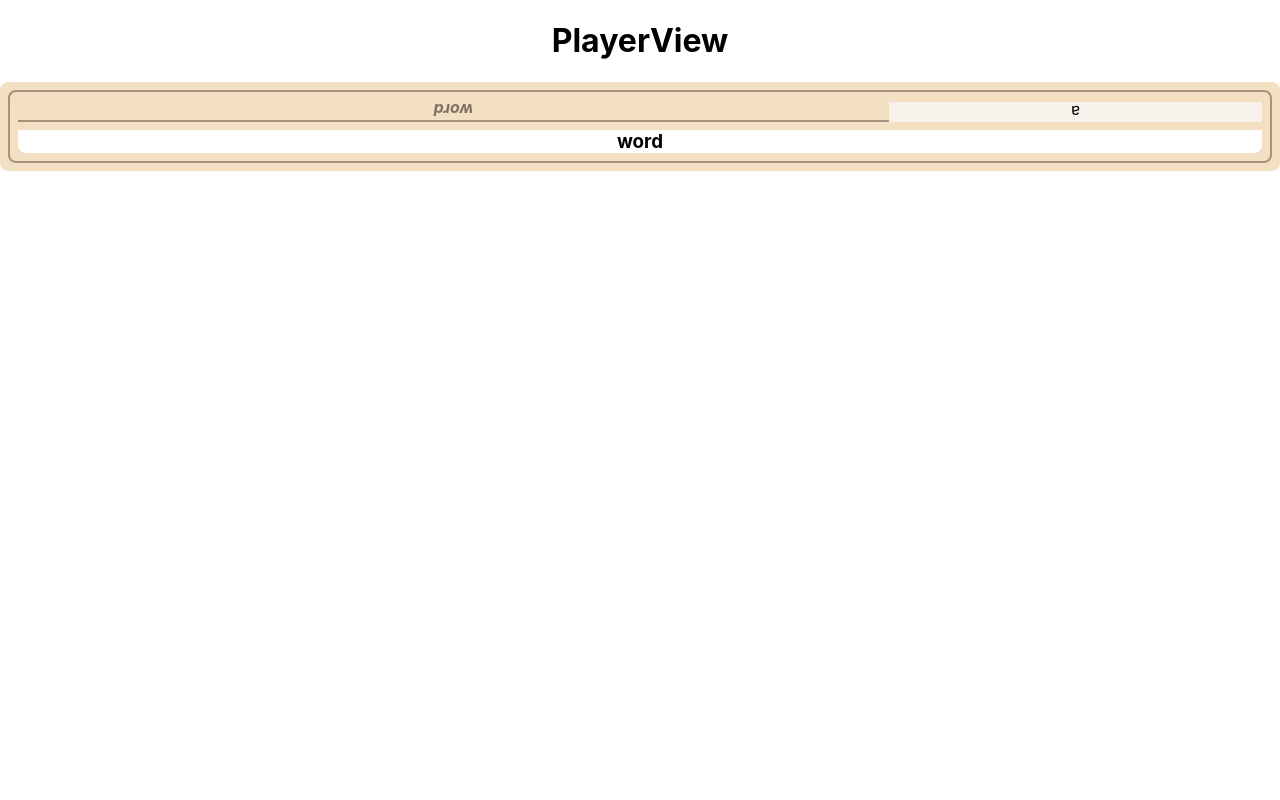
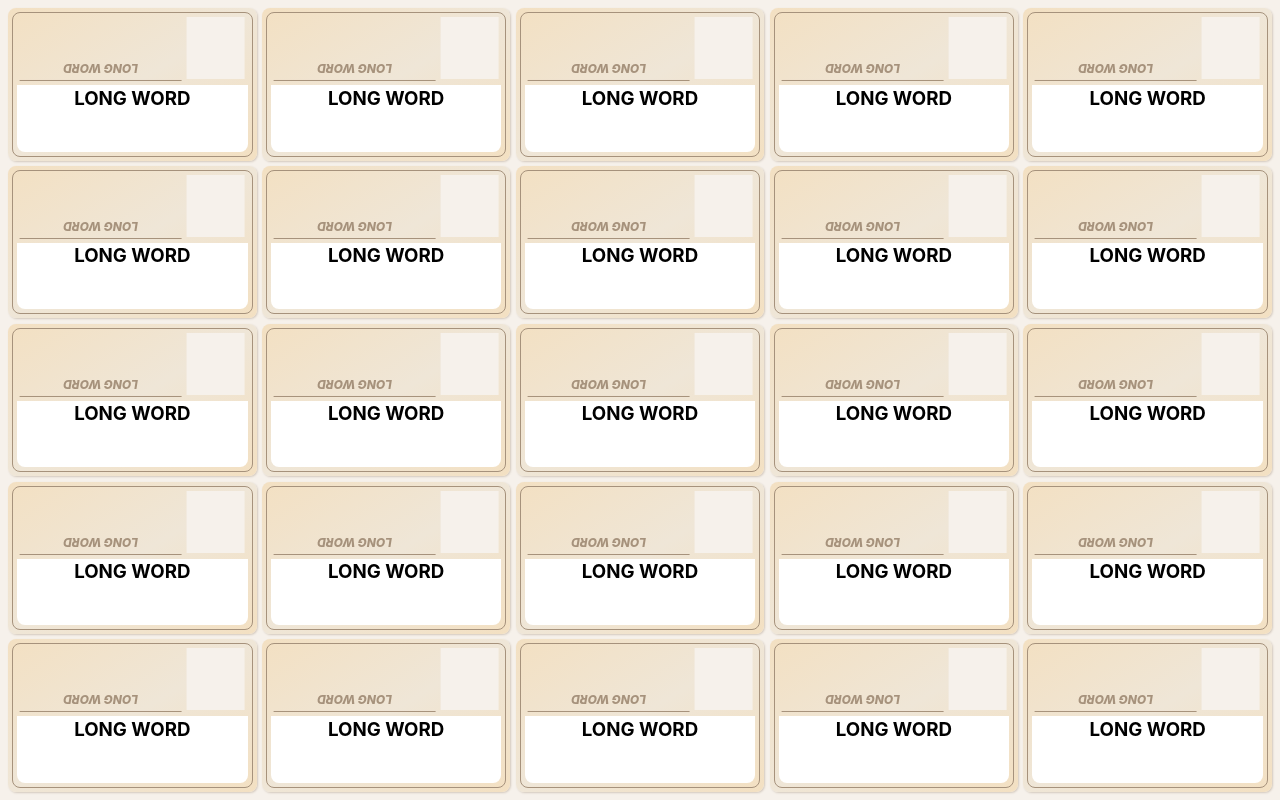
Before and after one commit to goodbreathseth/codenames-seth, a React (Create React App) app: page /player in a window 1280 px wide. Built offline with nearby package versions, Linux system fonts and the light colour scheme.

Commit message:
Finished styling of cards

```diff
--- a/src/App.css
+++ b/src/App.css
@@ -1,21 +1,21 @@
 :root {
-  --neutral-lightest: #F6F1EB;
-  --neutral-light: #EFE6D7;
-  --neutral: #F3E0C2;
+  --neutral-lightest: #f6f1eb;
+  --neutral-light: #efe6d7;
+  --neutral: #f3e0c2;
   --neutral-dark: #a6927c;
-  --neutral-darkest: #7E7063;
+  --neutral-darkest: #7e7063;
 
-  --primary-lightest: #E66521;
-  --primary-light: #ED3D08;
-  --primary: #D62936;
-  --primary-dark: #9D1309;
-  --primary-darkest: #4D0203;
+  --primary-lightest: #e66521;
+  --primary-light: #ed3d08;
+  --primary: #d62936;
+  --primary-dark: #9d1309;
+  --primary-darkest: #4d0203;
 
-  --secondary-lightest: #C7D6DE;
-  --secondary-light: #9EC2DC;
-  --secondary: #0A72A6;
-  --secondary-dark: #0F61C4;
-  --secondary-darkest: #07225A;
+  --secondary-lightest: #c7d6de;
+  --secondary-light: #9ec2dc;
+  --secondary: #0a72a6;
+  --secondary-dark: #0f61c4;
+  --secondary-darkest: #07225a;
 
   color: #000000;
   text-align: center;
@@ -74,13 +74,13 @@ button.action:focus {
 }
 
 .home {
-  background: radial-gradient(closest-side, #F2E008, #F38B3D, #8B1439);
+  background: radial-gradient(closest-side, #f2e008, #f38b3d, #8b1439);
   padding: 0 2rem;
 }
 
 .logo {
   margin: 14vh 0;
-  width: min(100%, 45rem)
+  width: min(100%, 45rem);
 }
 
 .form {
@@ -96,26 +96,51 @@ button.action:focus {
 }
 
 .space-around {
-  margin: .5rem 0;
+  margin: 0.5rem 0;
 }
 
 .space-between-items > * {
-  margin: .25rem 0;
+  margin: 0.25rem 0;
 }
 
 .card {
-  background-color: var(--neutral);
-  border-radius: .5rem;
-  padding: 8px;
+  /* background-image: linear-gradient(to bottom right, var(--neutral), var(--neutral-light), var(--neutral), var(--neutral-lightest), var(--neutral)); */
+  background-image: linear-gradient(
+    to bottom right,
+    var(--neutral),
+    var(--neutral-light),
+    var(--neutral)
+  );
+  border-radius: 0.5rem;
+  padding: 4px;
+  box-shadow: 1px 1px 2px rgba(166, 146, 124, 0.4);
+  display: grid;
+  user-select: none;
+  position: relative;
 }
 
+/* .card:before {
+  content: "";
+  width: 100%;
+  position: absolute;
+  height: 100%;
+  background-image: linear-gradient(
+    to bottom right,
+    var(--primary-dark),
+    var(--primary),
+    var(--primary-dark)
+  );
+  border-radius: 0.5rem;
+} */
+
 .card > div {
-  border: 2px solid var(--neutral-dark);
-  border-radius: .5rem;
+  display: grid;
+  border: 1px solid var(--neutral-dark);
+  border-radius: 0.5rem;
 }
 
 .square-parent {
-  margin: .5rem;
+  margin: 0.25rem 0.25rem 0px 0.25rem;
   transform: rotate(180deg);
   display: flex;
   justify-content: space-around;
@@ -123,23 +148,50 @@ button.action:focus {
 
 .square-parent > div:nth-child(2) {
   width: 70%;
-  border-top: 2px solid var(--neutral-dark);
+  border-top: 1px solid var(--neutral-dark);
 }
 
 .card i {
-  font-weight: 700;
-  color: var(--neutral-darkest);
+  font-weight: 800;
+  font-size: 12px;
+  color: var(--neutral-dark);
 }
 
 .card h3 {
-  margin: .5rem;
+  margin: 0.25rem;
+  padding-top: 0.1rem;
   background-color: #ffffff;
-  border-bottom-left-radius: .5rem;
-  border-bottom-right-radius: .5rem;
+  border-bottom-left-radius: 0.5rem;
+  border-bottom-right-radius: 0.5rem;
 }
 
 .square {
-  width: 30%;
-  height: 40%;
+  width: 25%;
   background-color: var(--neutral-lightest);
+  margin-top: 2px;
 }
+
+.player-view-container {
+  background-color: var(--neutral-lightest);
+  padding: 0.5rem;
+  height: 100vh;
+  box-sizing: border-box;
+}
+
+.player-view {
+  display: grid;
+  /* margin: 0.5rem; */
+  grid-template-columns: repeat(5, 1fr);
+  grid-template-rows: repeat(5, 1fr);
+  grid-gap: 0.33rem;
+  width: 100%;
+  height: 100%;
+}
+
+@media only screen and (max-width: 600px) {
+  .player-view {
+    grid-template-columns: repeat(2, 1fr);
+    grid-template-rows: repeat(25, 1fr);
+    grid-gap: 0.5rem;
+  }
+}
--- a/src/components/Card.js
+++ b/src/components/Card.js
@@ -4,12 +4,12 @@ export default function Card() {
       <div className="card">
         <div>
           <div className="square-parent">
-            <div className="square">a</div>
+            <div className="square">&#8194; </div>
             <div>
-              <i>word</i>
+              <i>LONG WORD</i>
             </div>
           </div>
-          <h3>word</h3>
+          <h3>LONG WORD</h3>
         </div>
       </div>
     </>
--- a/src/views/PlayerView.js
+++ b/src/views/PlayerView.js
@@ -3,8 +3,35 @@ import Card from "../components/Card";
 export default function PlayerView() {
   return (
     <>
-      <h1>PlayerView</h1>
-      <Card />
+      <div className="player-view-container">
+        <div className="player-view">
+          <Card />
+          <Card />
+          <Card />
+          <Card />
+          <Card />
+          <Card />
+          <Card />
+          <Card />
+          <Card />
+          <Card />
+          <Card />
+          <Card />
+          <Card />
+          <Card />
+          <Card />
+          <Card />
+          <Card />
+          <Card />
+          <Card />
+          <Card />
+          <Card />
+          <Card />
+          <Card />
+          <Card />
+          <Card />
+        </div>
+      </div>
     </>
   );
 }
```
